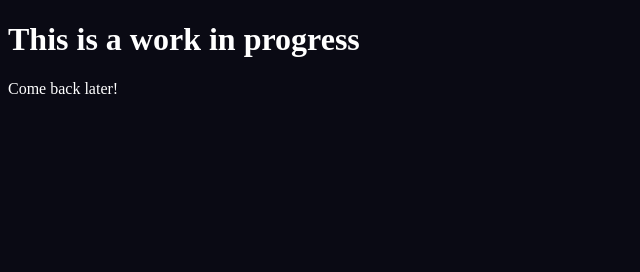
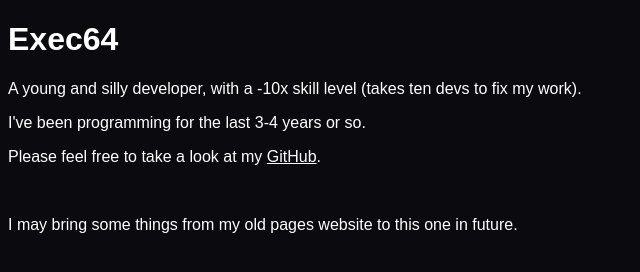
Before and after one commit to AngusAU293/exec64.dev, a plain HTML site: page index.html in a window 1280 px wide. Shown: the whole page, without its empty margins (0-640 px from the left). Drawn offline with Linux system fonts and the light colour scheme.

Commit message:
Added what is the homepage for now

```diff
--- a/index.html
+++ b/index.html
@@ -2,25 +2,21 @@
 
 <html>
     <head>
-        <title>Work in Progress</title>
+        <title>Home - Exec64</title>
+
+        <link rel="stylesheet" href="style.css">
 
         <meta charset="utf-8">
         <meta name="viewport" content="width=device-width, initial-scale=1.0">
-        <meta name="description" content="Work in progress">
+        <meta name="description" content="A young and silly developer.">
     </head>
 
     <body>
-        <h1>This is a work in progress</h1>
-        <p>Come back later!</p>
+        <h1>Exec64</h1>
+        <p>A young and silly developer, with a -10x skill level (takes ten devs to fix my work).</p>
+        <p>I've been programming for the last 3-4 years or so.</p>
+        <p>Please feel free to take a look at my <a href="https://github.com/AngusAU293" target="_blank">GitHub</a>.</p>
+        <br>
+        <p>I may bring some things from my old pages website to this one in future.</p>
     </body>
-
-    <style>
-        body {
-            background-color: rgb(10, 10, 20);
-        }
-
-        * {
-            color: white;
-        }
-    </style>
 </html>
--- /dev/null
+++ b/style.css
@@ -0,0 +1,16 @@
+@font-face {
+    font-family: "Ubuntu";
+    src: url("fonts/Ubuntu_Regular.ttf") format("ttf");
+    font-weight: normal;
+    font-style: normal;
+    font-display: swap;
+}
+
+body {
+    background-color: rgb(10, 10, 15);
+}
+
+* {
+    color: white;
+    font-family: "Ubuntu", sans-serif;
+}
```
Also changed, not shown: fonts/Ubuntu_Regular.ttf (added), 1 other file.
